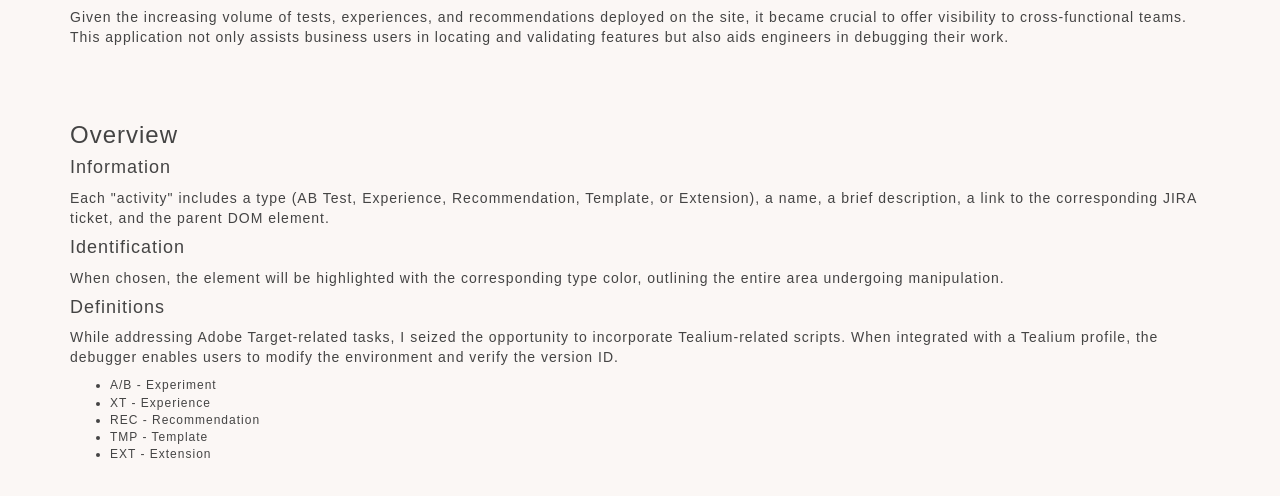
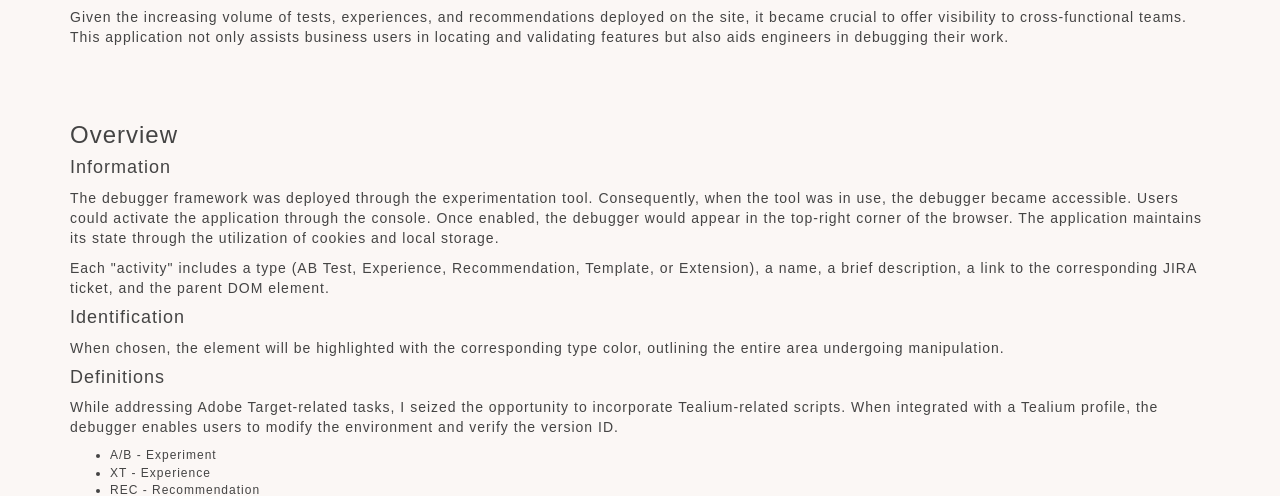
Before and after one commit to hallmanm/portfolio, a PHP site: page /projects/experiment-visibility in a window 1280 px wide. Shown: the part 1672-2168 px from the top of the page. Run offline with PHP 8.4, Linux system fonts and the light colour scheme.

Commit message:
debugger

```diff
--- a/projects/experiment-visibility/index.php
+++ b/projects/experiment-visibility/index.php
@@ -52,6 +52,7 @@
   <div class="section">
     <h3>Overview</h3>
     <h4>Information</h4>
+    <p>The debugger framework was deployed through the experimentation tool. Consequently, when the tool was in use, the debugger became accessible. Users could activate the application through the console. Once enabled, the debugger would appear in the top-right corner of the browser. The application maintains its state through the utilization of cookies and local storage.</p>
     <p>Each "activity" includes a type (AB Test, Experience, Recommendation, Template, or Extension), a name, a brief description, a link to the corresponding JIRA ticket, and the parent DOM element.</p>
     <h4>Identification</h4>
     <p>When chosen, the element will be highlighted with the corresponding type color, outlining the entire area undergoing manipulation.</p>
```
